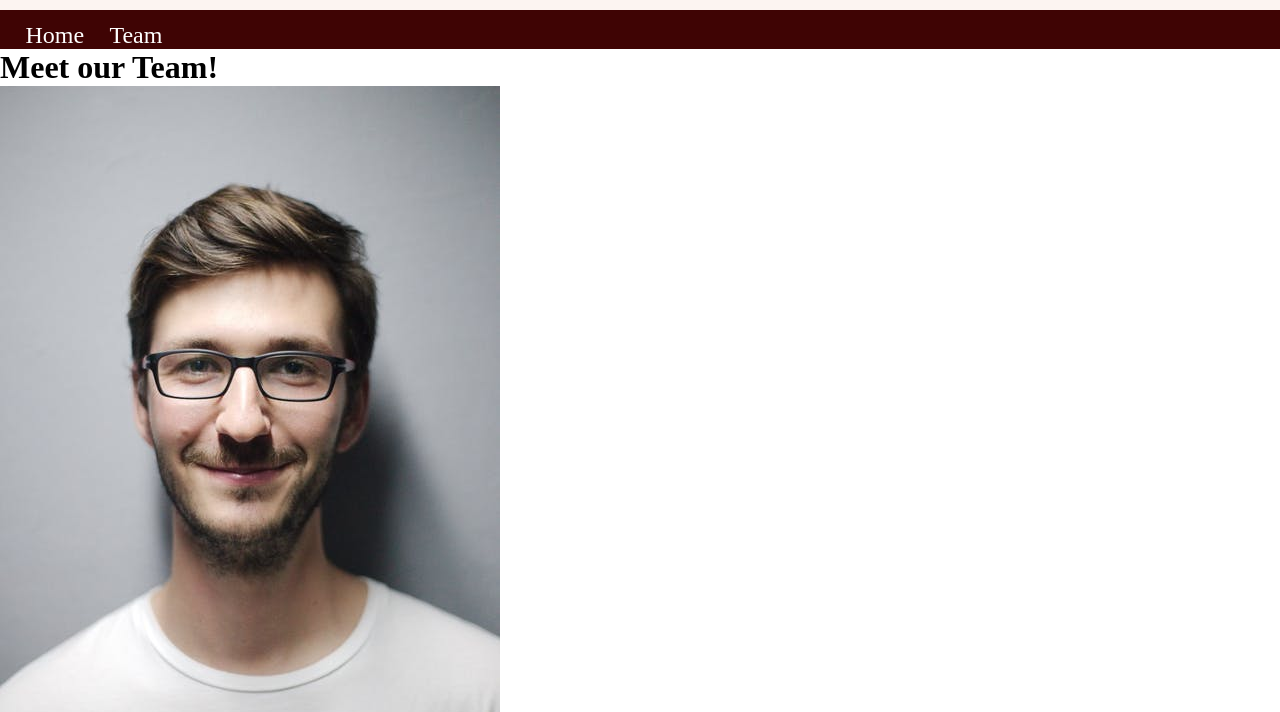
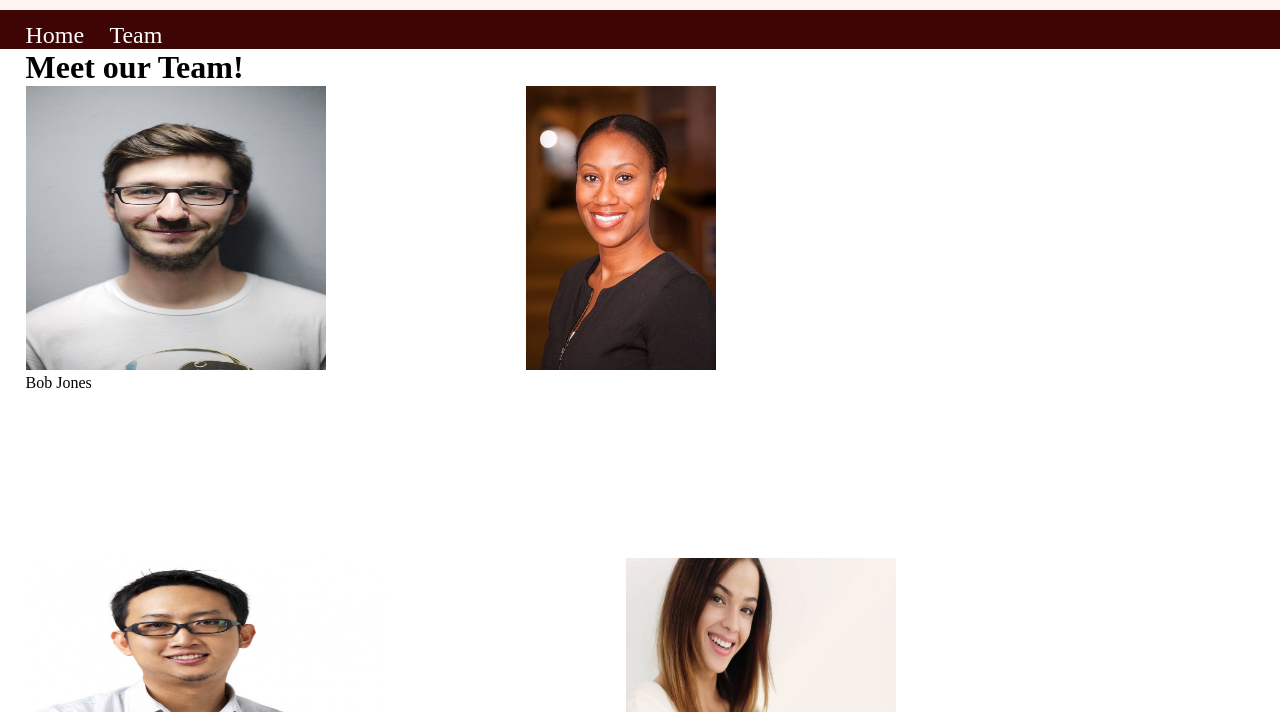
Before and after one commit to cgrubes/CFLMS-Carmen-CodeReview-03, a plain HTML site: page team.html in a window 1280 px wide. Shown: the part 88-800 px from the top of the page. Drawn offline with Linux system fonts and the light colour scheme.

Commit message:
tried to add names to team page using class / eventlistener

```diff
--- a/style.css
+++ b/style.css
@@ -196,6 +196,7 @@
     padding-top: 1%;
     padding-bottom: 2%;
     padding-left: 1%;
+    padding-right: 1%;
     border: solid;
     border-width: 1px;
     border-color: black rgb(189, 187, 187) rgb(189, 187, 187) rgb(189, 187, 187);
@@ -224,3 +225,21 @@
     text-align: center;
     padding-bottom: 2%;
   }
+
+
+  /*Team page starts here*/
+  .profilePics{
+      display: flex;
+      flex-direction: row;
+      flex-wrap: wrap;
+      padding-left: 2%;
+        }
+
+.profilePics img{
+    height: 60%;
+    width:60%;
+}
+
+.headline{
+    padding-left: 2%;
+}
--- a/team.html
+++ b/team.html
@@ -31,7 +31,7 @@
 
     <div class = "profilePics">
         <div>
-            <img id="bob"src="img/bob.jpg" alt="">
+            <img id="bob"src="img/bob.jpg">
             <p id="profile1"></p>
         </div>
 
@@ -75,6 +75,15 @@
      getInfo("Bob", "bob@gmail.com", "Marketing");*/
 
 
+     document.getElementById("bob").addEventListener("click", fillName, false);
+
+
+     function fillName(first, last, mail,job){
+         var result = first + " " + last;
+         document.getElementById("profile1").innerHTML=result;
+     }
+
+     fillName("Bob", 'Jones')
 
 
 
@@ -111,6 +120,8 @@
     for (var i=0; i<people.length; i++){
         console.log(people[i].fullname());
         console.log(people[i].additional());
+
+    document.getElementsByTagName("p"[i]).innerHTML=people[i].fullname;
     }
 
 
```
